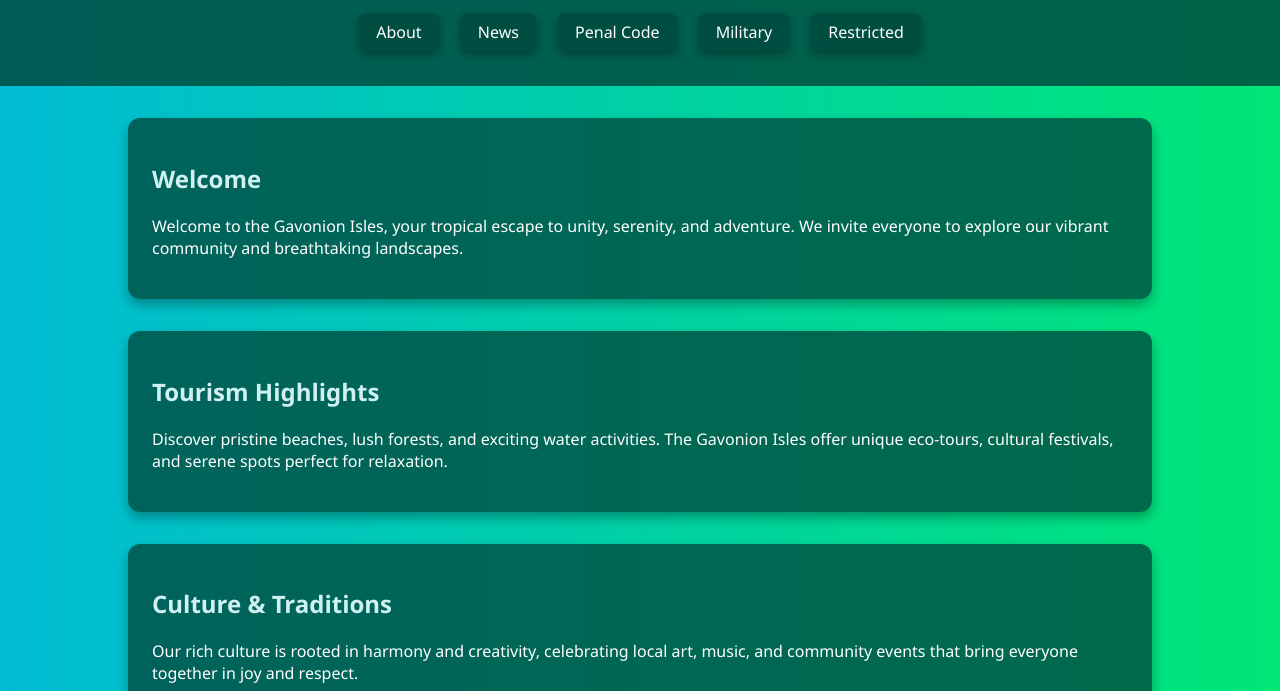
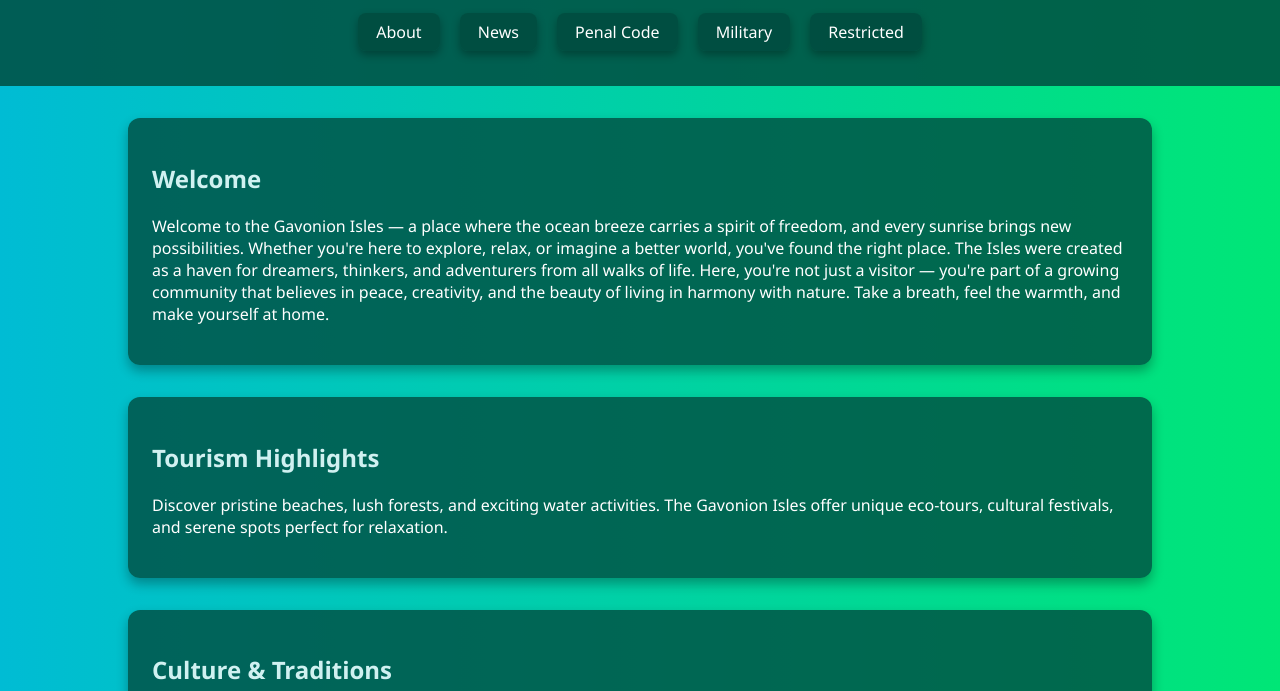
Before and after one commit to gavonionislesgov/gavonionisles.com, a plain HTML site: page culture.html in a window 1280 px wide. Shown: the part 109-800 px from the top of the page. Drawn offline with Linux system fonts and the light colour scheme.

Commit message:
Update culture.html

```diff
--- a/culture.html
+++ b/culture.html
@@ -103,7 +103,7 @@
   <!-- New sections without buttons -->
   <div id="welcome" class="container">
     <h2>Welcome</h2>
-    <p>Welcome to the Gavonion Isles, your tropical escape to unity, serenity, and adventure. We invite everyone to explore our vibrant community and breathtaking landscapes.</p>
+    <p>Welcome to the Gavonion Isles — a place where the ocean breeze carries a spirit of freedom, and every sunrise brings new possibilities. Whether you're here to explore, relax, or imagine a better world, you've found the right place. The Isles were created as a haven for dreamers, thinkers, and adventurers from all walks of life. Here, you're not just a visitor — you're part of a growing community that believes in peace, creativity, and the beauty of living in harmony with nature. Take a breath, feel the warmth, and make yourself at home.</p>
   </div>
   <div id="tourism" class="container">
     <h2>Tourism Highlights</h2>
```
